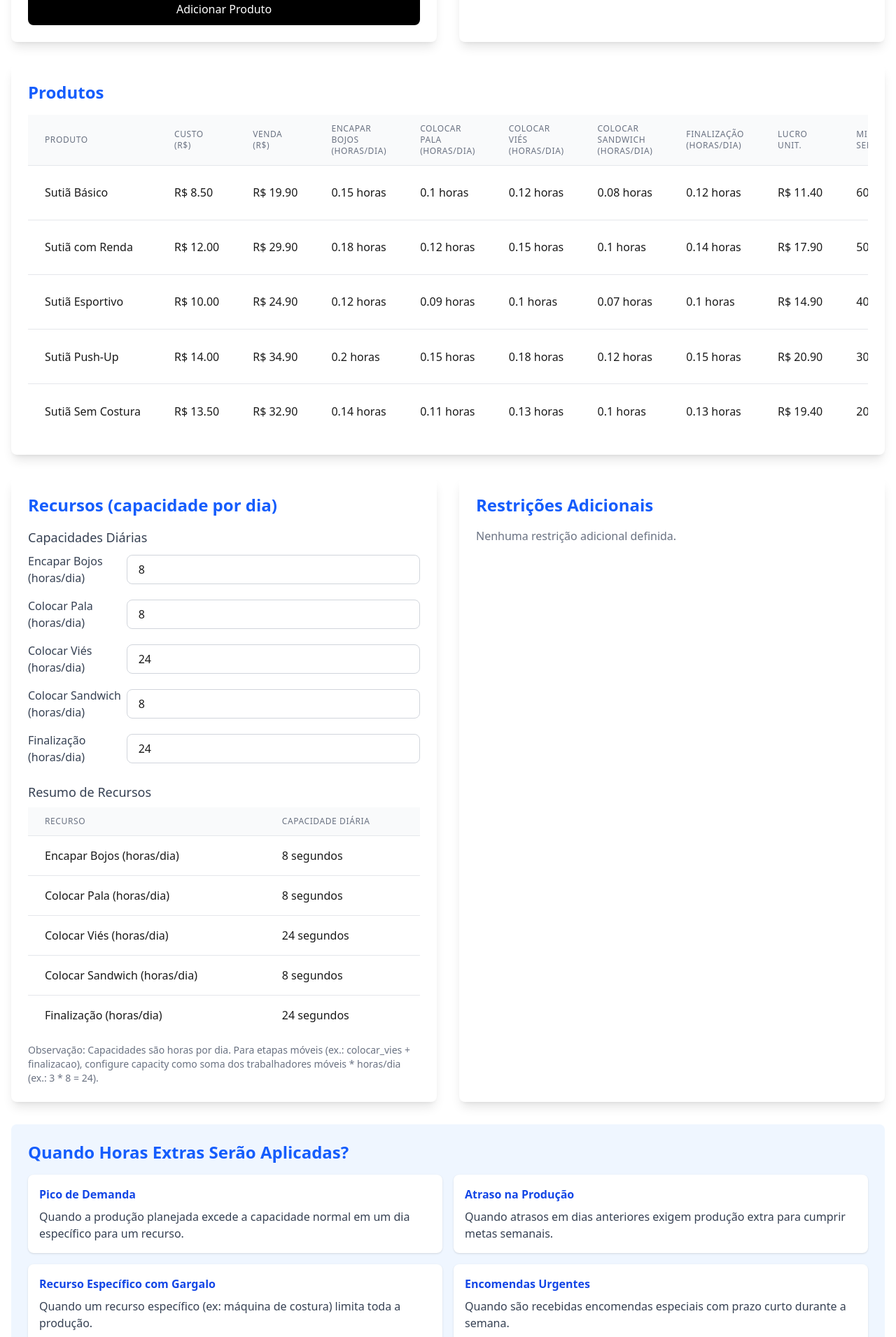
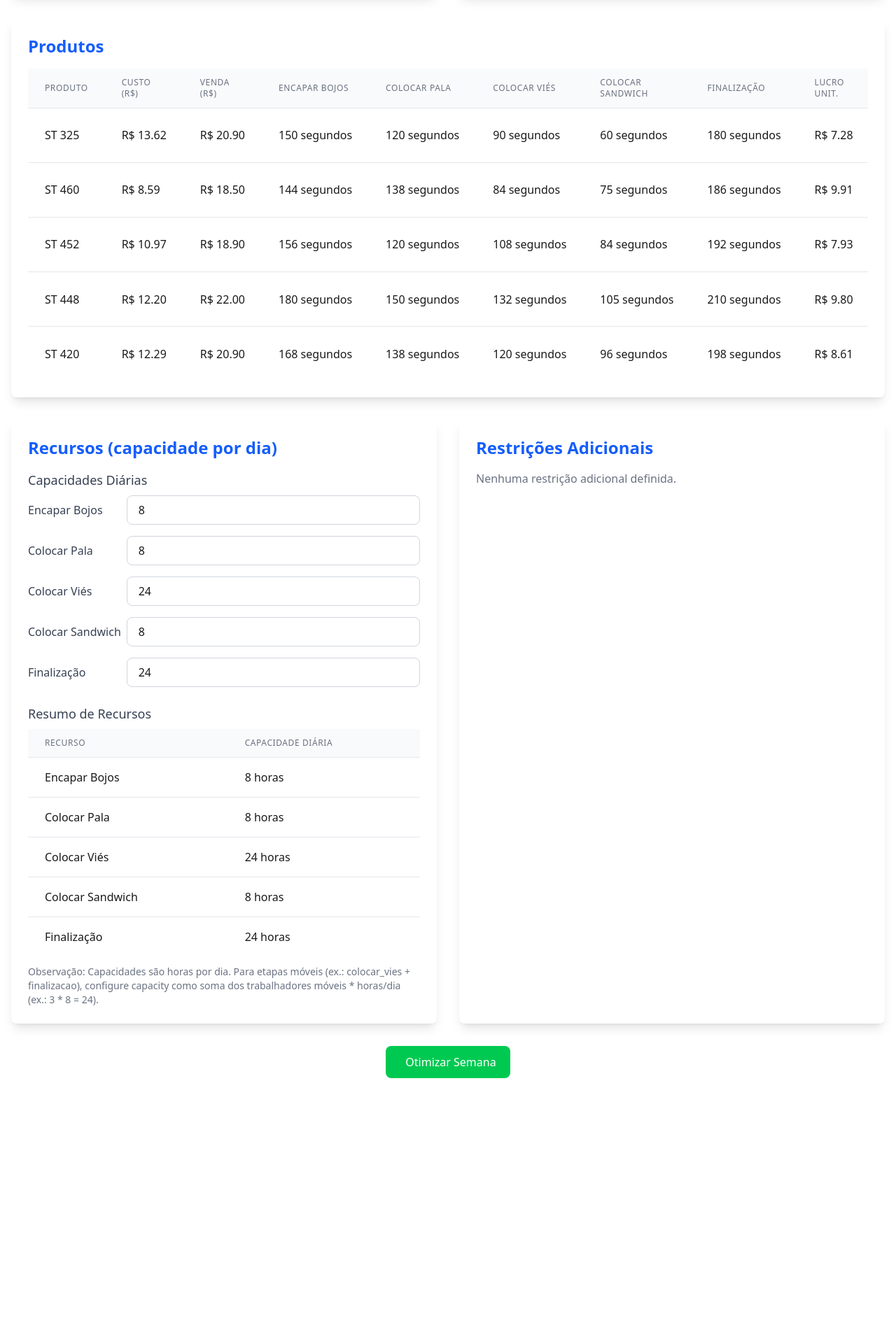
Before and after one commit to ArthurBusquet/DCC117-trabalho2, a React (Vite) app: page / in a window 1280 px wide. Shown: the part 884-2795 px from the top of the page at 70% size. After the commit the page ends 2457 px from the top, so only its background shows below. Built offline with nearby package versions, Linux system fonts and the light colour scheme.

Commit message:
feat: melhora feedbacks e ajusta unidades de medida

```diff
--- /dev/null
+++ b/public/products.json
@@ -0,0 +1,77 @@
+[
+  {
+    "id": 1,
+    "name": "ST 325",
+    "cost": 13.62,
+    "salePrice": 20.9,
+    "resources": {
+      "encapar_bojos": 150,
+      "colocar_pala": 120,
+      "colocar_vies": 90,
+      "colocar_sandwich": 60,
+      "finalizacao": 180
+    },
+    "weeklyMin": 60,
+    "weeklyMax": 1000
+  },
+  {
+    "id": 2,
+    "name": "ST 460",
+    "cost": 8.59,
+    "salePrice": 18.5,
+    "resources": {
+      "encapar_bojos": 144,
+      "colocar_pala": 138,
+      "colocar_vies": 84,
+      "colocar_sandwich": 75,
+      "finalizacao": 186
+    },
+    "weeklyMin": 50,
+    "weeklyMax": 700
+  },
+  {
+    "id": 3,
+    "name": "ST 452",
+    "cost": 10.97,
+    "salePrice": 18.9,
+    "resources": {
+      "encapar_bojos": 156,
+      "colocar_pala": 120,
+      "colocar_vies": 108,
+      "colocar_sandwich": 84,
+      "finalizacao": 192
+    },
+    "weeklyMin": 40,
+    "weeklyMax": 900
+  },
+  {
+    "id": 4,
+    "name": "ST 448",
+    "cost": 12.2,
+    "salePrice": 22.0,
+    "resources": {
+      "encapar_bojos": 180,
+      "colocar_pala": 150,
+      "colocar_vies": 132,
+      "colocar_sandwich": 105,
+      "finalizacao": 210
+    },
+    "weeklyMin": 30,
+    "weeklyMax": 500
+  },
+  {
+    "id": 5,
+    "name": "ST 420",
+    "cost": 12.29,
+    "salePrice": 20.9,
+    "resources": {
+      "encapar_bojos": 168,
+      "colocar_pala": 138,
+      "colocar_vies": 120,
+      "colocar_sandwich": 96,
+      "finalizacao": 198
+    },
+    "weeklyMin": 20,
+    "weeklyMax": 800
+  }
+]
--- a/src/App.jsx
+++ b/src/App.jsx
@@ -14,88 +14,7 @@ function App() {
   const days = ["seg", "ter", "qua", "qui", "sex"]; // 5 dias úteis
 
   // Estado para produtos
-  const [products, setProducts] = useState(() => {
-    const saved = localStorage.getItem("products");
-    return saved
-      ? JSON.parse(saved)
-      : [
-          {
-            id: 1,
-            name: "Sutiã Básico",
-            cost: 8.5,
-            salePrice: 19.9,
-            resources: {
-              encapar_bojos: 0.15, // 9 minutos
-              colocar_pala: 0.1, // 6 minutos
-              colocar_vies: 0.12, // 7.2 minutos
-              colocar_sandwich: 0.08, // 4.8 minutos
-              finalizacao: 0.12, // 7.2 minutos
-            },
-            weeklyMin: 60,
-            weeklyMax: 1000,
-          },
-          {
-            id: 2,
-            name: "Sutiã com Renda",
-            cost: 12.0,
-            salePrice: 29.9,
-            resources: {
-              encapar_bojos: 0.18, // 10.8 minutos
-              colocar_pala: 0.12, // 7.2 minutos
-              colocar_vies: 0.15, // 9 minutos
-              colocar_sandwich: 0.1, // 6 minutos
-              finalizacao: 0.14, // 8.4 minutos
-            },
-            weeklyMin: 50,
-            weeklyMax: 700,
-          },
-          {
-            id: 3,
-            name: "Sutiã Esportivo",
-            cost: 10.0,
-            salePrice: 24.9,
-            resources: {
-              encapar_bojos: 0.12, // 7.2 minutos
-              colocar_pala: 0.09, // 5.4 minutos
-              colocar_vies: 0.1, // 6 minutos
-              colocar_sandwich: 0.07, // 4.2 minutos
-              finalizacao: 0.1, // 6 minutos
-            },
-            weeklyMin: 40,
-            weeklyMax: 900,
-          },
-          {
-            id: 4,
-            name: "Sutiã Push-Up",
-            cost: 14.0,
-            salePrice: 34.9,
-            resources: {
-              encapar_bojos: 0.2, // 12 minutos
-              colocar_pala: 0.15, // 9 minutos
-              colocar_vies: 0.18, // 10.8 minutos
-              colocar_sandwich: 0.12, // 7.2 minutos
-              finalizacao: 0.15, // 9 minutos
-            },
-            weeklyMin: 30,
-            weeklyMax: 500,
-          },
-          {
-            id: 5,
-            name: "Sutiã Sem Costura",
-            cost: 13.5,
-            salePrice: 32.9,
-            resources: {
-              encapar_bojos: 0.14, // 8.4 minutos
-              colocar_pala: 0.11, // 6.6 minutos
-              colocar_vies: 0.13, // 7.8 minutos
-              colocar_sandwich: 0.1, // 6 minutos
-              finalizacao: 0.13, // 7.8 minutos
-            },
-            weeklyMin: 20,
-            weeklyMax: 800,
-          },
-        ];
-  });
+  const [products, setProducts] = useState([]);
 
   // Estado para recursos
   const [resources, setResources] = useState(() => {
@@ -105,21 +24,21 @@ function App() {
       : [
           {
             id: "encapar_bojos",
-            name: "Encapar Bojos (horas/dia)",
+            name: "Encapar Bojos",
             capacity: 8,
           },
-          { id: "colocar_pala", name: "Colocar Pala (horas/dia)", capacity: 8 },
+          { id: "colocar_pala", name: "Colocar Pala", capacity: 8 },
           {
             id: "colocar_vies",
-            name: "Colocar Viés (horas/dia)",
+            name: "Colocar Viés",
             capacity: 24,
           },
           {
             id: "colocar_sandwich",
-            name: "Colocar Sandwich (horas/dia)",
+            name: "Colocar Sandwich",
             capacity: 8,
           },
-          { id: "finalizacao", name: "Finalização (horas/dia)", capacity: 24 },
+          { id: "finalizacao", name: "Finalização", capacity: 24 },
         ];
   });
 
@@ -133,6 +52,32 @@ function App() {
   const [loading, setLoading] = useState(false);
   const [error, setError] = useState("");
   const [validationErrors, setValidationErrors] = useState([]);
+
+  useEffect(() => {
+    const loadProducts = async () => {
+      try {
+        const response = await fetch("/products.json");
+        const data = await response.json();
+
+        console.log("data:", data);
+
+        // Verificar se já temos produtos salvos no localStorage
+        const savedProducts = localStorage.getItem("products");
+
+        if (JSON.parse(savedProducts).length > 0) {
+          console.log("teste", savedProducts);
+          setProducts(JSON.parse(savedProducts));
+        } else {
+          setProducts(data);
+        }
+      } catch (error) {
+        console.error("Erro ao carregar produtos:", error);
+        setProducts([]);
+      }
+    };
+
+    loadProducts();
+  }, []);
 
   // Persistência
   useEffect(() => {
@@ -151,21 +96,46 @@ function App() {
   }, [customConstraints]);
 
   // CRUDs
-  const addProduct = (product) =>
+  const addProduct = (product) => {
+    if (products.some((p) => p.name === product.name)) {
+      setValidationErrors((prev) => [
+        ...prev,
+        `Já existe um produto com o nome "${product.name}"`,
+      ]);
+      return;
+    }
     setProducts([...products, { ...product, id: Date.now() }]);
+  };
 
-  const updateProduct = (id, updatedProduct) =>
+  const updateProduct = (id, updatedProduct) => {
+    const otherProducts = products.filter((p) => p.id !== id);
+    if (otherProducts.some((p) => p.name === updatedProduct.name)) {
+      setValidationErrors((prev) => [
+        ...prev,
+        `Já existe um produto com o nome "${updatedProduct.name}"`,
+      ]);
+      return;
+    }
     setProducts(products.map((p) => (p.id === id ? updatedProduct : p)));
+  };
 
   const removeProduct = (id) =>
     setProducts(products.filter((p) => p.id !== id));
 
-  const updateResource = (id, capacity) =>
+  const updateResource = (id, capacity) => {
+    if (isNaN(capacity) || capacity < 0) {
+      setValidationErrors((prev) => [
+        ...prev,
+        `Capacidade inválida para o recurso ${id}`,
+      ]);
+      return;
+    }
     setResources(
       resources.map((r) =>
         r.id === id ? { ...r, capacity: Number(capacity) } : r
       )
     );
+  };
 
   const addConstraint = (constraint) =>
     setCustomConstraints([
@@ -176,25 +146,24 @@ function App() {
   const removeConstraint = (id) =>
     setCustomConstraints(customConstraints.filter((c) => c.id !== id));
 
+  const secondsToHours = (seconds) => seconds / 3600;
+
   // Validação antes de resolver
   const validateInputs = () => {
     const errors = [];
 
-    // Verificar se todos os recursos têm capacidade válida
     resources.forEach((res) => {
-      if (isNaN(res.capacity)) {
+      if (isNaN(res.capacity) || res.capacity < 0) {
         errors.push(`Capacidade inválida para ${res.name}`);
       }
     });
 
-    // Verificar limites de produção
     products.forEach((prod) => {
       if (prod.weeklyMin > prod.weeklyMax) {
-        errors.push(`Produto ${prod.name}: Mínimo semanal maior que máximo`);
+        errors.push(`Produto ${prod.name}: Mínimo > Máximo`);
       }
     });
 
-    // Verificar restrições personalizadas
     customConstraints.forEach((c) => {
       if (isNaN(c.value)) {
         errors.push(`Restrição "${c.name}" tem valor inválido`);
@@ -207,20 +176,17 @@ function App() {
 
   // Verificar viabilidade do modelo
   const checkFeasibility = () => {
-    // Calcular a demanda mínima total de recursos
     const minResourceDemand = {};
-    resources.forEach((res) => {
-      minResourceDemand[res.id] = 0;
-    });
+    resources.forEach((res) => (minResourceDemand[res.id] = 0));
 
-    products.forEach((prod) => {
+    products.forEach((prod) =>
       resources.forEach((res) => {
         const resourceTime = prod.resources[res.id] || 0;
-        minResourceDemand[res.id] += prod.weeklyMin * resourceTime;
-      });
-    });
+        const resourceTimeInHours = secondsToHours(resourceTime);
+        minResourceDemand[res.id] += prod.weeklyMin * resourceTimeInHours;
+      })
+    );
 
-    // Verificar se a demanda mínima excede a capacidade
     const feasibilityIssues = [];
     resources.forEach((res) => {
       const totalCapacity = res.capacity * days.length;
@@ -228,7 +194,7 @@ function App() {
         feasibilityIssues.push(
           `Recurso ${res.name} sobrecarregado! ` +
             `Demanda mínima: ${minResourceDemand[res.id].toFixed(2)}h, ` +
-            `Capacidade total: ${totalCapacity}h`
+            `Capacidade: ${totalCapacity}h`
         );
       }
     });
@@ -242,13 +208,12 @@ function App() {
 
   // Resolver o modelo
   const solve = async () => {
-    console.log("Resolvendo modelo com GLPK...");
     setLoading(true);
     setError("");
     setResults(null);
     setValidationErrors([]);
 
-    // Validar inputs antes de resolver
+    // Validação básica
     if (!validateInputs()) {
       setLoading(false);
       return;
@@ -262,70 +227,72 @@ function App() {
 
     try {
       const glpk = await GLPK();
+      if (!glpk || !glpk.solve)
+        throw new Error("GLPK não carregado corretamente");
 
-      if (!glpk || !glpk.solve) {
-        throw new Error("GLPK não carregado corretamente");
-      }
+      // Construir variáveis de produção (INTEIRAS)
+      const variables = products.flatMap((prod, i) =>
+        days.map((dayKey) => ({
+          name: `x_${i}_${dayKey}`,
+          coef: prod.salePrice - prod.cost,
+          type: glpk.GLP_IV, // VARIÁVEL INTEIRA
+        }))
+      );
 
-      // Construir variáveis (contínuas)
-      const variables = [];
+      // Construir restrições
+      const subjectTo = [];
 
-      // Variáveis de produção
-      products.forEach((prod, i) => {
+      // 1) Restrições de capacidade
+      resources.forEach((res) => {
         days.forEach((dayKey) => {
-          variables.push({
-            name: `x_${i}_${dayKey}`,
-            coef: prod.salePrice - prod.cost, // lucro unitário
+          const prodVars = products.map((prod, i) => {
+            const resourceTime = prod.resources[res.id] || 0;
+
+            const resourceTimeInHours = secondsToHours(resourceTime);
+            return {
+              name: `x_${i}_${dayKey}`,
+              coef: resourceTimeInHours,
+            };
+          });
+          console.log("prodVars", prodVars);
+
+          subjectTo.push({
+            name: `cap_${res.id}_${dayKey}`,
+            vars: prodVars.filter((v) => v.coef !== 0),
+            bnds: { type: glpk.GLP_UP, ub: res.capacity },
           });
         });
       });
 
-      // ========= restrições =========
-      const subjectTo = [];
+      // 2) Demanda semanal
+      products.forEach((prod, i) => {
+        subjectTo.push({
+          name: `weeklyMax_${i}`,
+          vars: days.map((dayKey) => ({ name: `x_${i}_${dayKey}`, coef: 1 })),
+          bnds: { type: glpk.GLP_UP, ub: prod.weeklyMax },
+        });
 
-      // 1) restrições de capacidade por recurso por dia
-      resources.forEach((res) => {
-        days.forEach((dayKey) => {
-          // Coeficientes dos produtos
-          const prodVars = products.map((prod, i) => ({
-            name: `x_${i}_${dayKey}`,
-            coef: prod.resources[res.id] || 0,
-          }));
-
-          subjectTo.push({
-            name: `cap_${res.id}_${dayKey}`,
-            vars: prodVars.filter((v) => v.coef !== 0),
-            bnds: { type: glpk.GLP_UP, ub: res.capacity, lb: 0 },
-          });
+        subjectTo.push({
+          name: `weeklyMin_${i}`,
+          vars: days.map((dayKey) => ({ name: `x_${i}_${dayKey}`, coef: 1 })),
+          bnds: { type: glpk.GLP_LO, lb: prod.weeklyMin },
         });
       });
 
-      // 2) Demanda semanal para cada produto
-      products.forEach((prod, i) => {
-        // Soma diária <= weeklyMax
-        subjectTo.push({
-          name: `weeklyMax_${i}`,
-          vars: days.map((dayKey) => ({ name: `x_${i}_${dayKey}`, coef: 1 })),
-          bnds: { type: glpk.GLP_UP, ub: prod.weeklyMax, lb: 0 },
-        });
-
-        // Soma diária >= weeklyMin
-        subjectTo.push({
-          name: `weeklyMin_${i}`,
-          vars: days.map((dayKey) => ({ name: `x_${i}_${dayKey}`, coef: 1 })),
-          bnds: { type: glpk.GLP_LO, lb: prod.weeklyMin, ub: 0 },
-        });
-      });
-
+      console.log("customConstraints", customConstraints);
       // 3) Restrições personalizadas
       customConstraints.forEach((c, idx) => {
-        const vars = [];
-        products.forEach((prod, i) => {
-          days.forEach((dayKey) => {
-            const coef = c.coefficients[i] || 0;
-            if (coef !== 0) vars.push({ name: `x_${i}_${dayKey}`, coef });
-          });
-        });
+        const vars = products
+          .flatMap((prod, i) => {
+            const productIndex = c.productIds.indexOf(prod.id);
+            if (productIndex === -1) return [];
+            const coef = c.coefficients[productIndex];
+            return days.map((dayKey) => ({
+              name: `x_${i}_${dayKey}`,
+              coef: coef,
+            }));
+          })
+          .filter((v) => v?.coef !== 0);
 
         if (vars.length > 0) {
           const bndType =
@@ -334,14 +301,12 @@ function App() {
               : c.type === ">="
               ? glpk.GLP_LO
               : glpk.GLP_FX;
-
-          const bnd = {};
-          if (c.type === "<=") bnd.ub = c.value;
-          else if (c.type === ">=") bnd.lb = c.value;
-          else {
-            bnd.ub = c.value;
-            bnd.lb = c.value;
-          }
+          const bnd =
+            c.type === "<="
+              ? { ub: c.value }
+              : c.type === ">="
+              ? { lb: c.value }
+              : { ub: c.value, lb: c.value };
 
           subjectTo.push({
             name: `custom_${idx}`,
@@ -351,31 +316,27 @@ function App() {
         }
       });
 
-      // ===== Montar modelo =====
+      // Montar e resolver modelo
       const model = {
         name: "Mix_Producao_Semanal",
-        objective: {
-          direction: glpk.GLP_MAX,
-          name: "lucro_semanal",
-          vars: variables,
-        },
+        objective: { direction: glpk.GLP_MAX, vars: variables },
         subjectTo,
+        generals: variables.map((v) => v.name), // Variáveis inteiras
       };
 
-      // Resolver o modelo
-      const solverResponse = await glpk.solve(model, {
-        msglev: glpk.GLP_MSG_OFF, // Desligar mensagens para melhor performance
-        presol: true, // Usar pré-solucionador
-        tmlim: 5, // Limite de tempo de 5 segundos
-        tolr: 1e-4, // Tolerância relativa
-        tolb: 1e-4, // Tolerância absoluta
-      });
+      // Configurações para problemas inteiros
+      const solverOptions = {
+        msglev: glpk.GLP_MSG_OFF,
+        presol: true,
+        tmlim: 3,
+      };
+
+      const solverResponse = await glpk.solve(model, solverOptions);
 
       console.log("Solver response:", solverResponse);
 
       // Verificar resultado
       if (
-        !solverResponse ||
         !solverResponse.result ||
         typeof solverResponse.result.z === "undefined"
       ) {
@@ -387,18 +348,16 @@ function App() {
             [glpk.GLP_NOFEAS]: "Sem solução viável",
             [glpk.GLP_UNBND]: "Problema ilimitado",
             [glpk.GLP_UNDEF]: "Solução indefinida",
-          }[solverResponse.result.status] ||
-          `Status desconhecido: ${solverResponse.result.status}`;
+          }[solverResponse.result?.status] || "Status desconhecido";
 
         throw new Error(`Solver retornou: ${statusMsg}`);
       }
 
-      // Construir resultado detalhado (arredondando as quantidades)
+      // Processar resultados
       const production = products.map((prod, i) => {
         const dailyQuantities = days.map((dayKey) => {
-          const varName = `x_${i}_${dayKey}`;
-          const val = solverResponse.result.vars[varName];
-          return Math.round(Number(val || 0)); // Arredondar para inteiro
+          const val = solverResponse.result.vars[`x_${i}_${dayKey}`] || 0;
+          return Math.round(val); // Arredondar para garantir valor inteiro
         });
 
         return {
@@ -408,9 +367,17 @@ function App() {
         };
       });
 
+      // Verificação manual do lucro
+      let manualProfit = 0;
+      production.forEach((prod, i) => {
+        const unitProfit = products[i].salePrice - products[i].cost;
+        manualProfit += prod.total * unitProfit;
+      });
+
       setResults({
         profit: solverResponse.result.z,
         production,
+        manualProfit, // Para verificação
         status: solverResponse.result.status,
       });
     } catch (err) {
@@ -420,30 +387,6 @@ function App() {
       setLoading(false);
     }
   };
-
-  // Cenários de aplicação de horas extras
-  const overtimeScenarios = [
-    {
-      title: "Pico de Demanda",
-      description:
-        "Quando a produção planejada excede a capacidade normal em um dia específico para um recurso.",
-    },
-    {
-      title: "Atraso na Produção",
-      description:
-        "Quando atrasos em dias anteriores exigem produção extra para cumprir metas semanais.",
-    },
-    {
-      title: "Recurso Específico com Gargalo",
-      description:
-        "Quando um recurso específico (ex: máquina de costura) limita toda a produção.",
-    },
-    {
-      title: "Encomendas Urgentes",
-      description:
-        "Quando são recebidas encomendas especiais com prazo curto durante a semana.",
-    },
-  ];
 
   return (
     <div className="container mx-auto px-4 py-8">
@@ -513,16 +456,23 @@ function App() {
                 >
                   <div>
                     <span className="font-medium">{constraint.name}: </span>
-                    {products.map(
-                      (prod, i) =>
-                        constraint.coefficients[i] !== 0 && (
-                          <span key={i} className="mx-1">
-                            {constraint.coefficients[i] > 0 ? "+" : ""}
-                            {constraint.coefficients[i]}
-                            {prod.name}
-                          </span>
-                        )
-                    )}
+                    {products.map((prod) => {
+                      const productIndex = constraint.productIds.indexOf(
+                        prod.id
+                      );
+                      if (
+                        productIndex === -1 ||
+                        constraint.coefficients[productIndex] === 0
+                      )
+                        return null;
+                      return (
+                        <span key={prod.id} className="mx-1">
+                          {constraint.coefficients[productIndex] > 0 ? "+" : ""}
+                          {constraint.coefficients[productIndex]}
+                          {prod.name}
+                        </span>
+                      );
+                    })}
                     <span>
                       {" "}
                       {constraint.type} {constraint.value}
@@ -539,25 +489,6 @@ function App() {
             </ul>
           )}
         </div>
-      </div>
-
-      <div className="mt-8 bg-blue-50 rounded-lg p-6">
-        <h2 className="text-2xl font-bold text-blue-600 mb-4">
-          Quando Horas Extras Serão Aplicadas?
-        </h2>
-        <div className="grid grid-cols-1 md:grid-cols-2 gap-4">
-          {overtimeScenarios.map((scenario, index) => (
-            <div key={index} className="bg-white p-4 rounded-lg shadow">
-              <h3 className="font-bold text-blue-700">{scenario.title}</h3>
-              <p className="text-gray-700 mt-2">{scenario.description}</p>
-            </div>
-          ))}
-        </div>
-        <p className="mt-4 text-gray-700">
-          <strong>Observação:</strong> As horas extras só serão usadas quando o
-          lucro adicional gerado pela produção extra for maior que o custo das
-          horas extras.
-        </p>
       </div>
 
       <div className="mt-8 text-center">
--- a/src/components/ProductForm.jsx
+++ b/src/components/ProductForm.jsx
@@ -121,7 +121,7 @@ const ProductForm = ({ onSubmit, resources }) => {
 
       <div>
         <h3 className="text-lg font-medium text-gray-700 mb-2">
-          Recursos Utilizados (por unidade)
+          Recursos Utilizados (horas/dia)
         </h3>
         <div className="space-y-2">
           {resources.map((resource) => (
--- a/src/components/ProductTable.jsx
+++ b/src/components/ProductTable.jsx
@@ -182,7 +182,7 @@ const ProductTable = ({ products, resources, onEdit, onRemove }) => {
                       key={resource.id}
                       className="px-6 py-4 whitespace-nowrap"
                     >
-                      {product.resources[resource.id] || 0} horas
+                      {product.resources[resource.id] || 0} segundos
                     </td>
                   ))}
                   <td className="px-6 py-4 whitespace-nowrap">
--- a/src/components/ResourceTable.jsx
+++ b/src/components/ResourceTable.jsx
@@ -22,7 +22,7 @@ const ResourceTable = ({ resources }) => {
             <tr key={resource.id}>
               <td className="px-6 py-4 whitespace-nowrap">{resource.name}</td>
               <td className="px-6 py-4 whitespace-nowrap">
-                {resource.capacity} segundos
+                {resource.capacity} horas
               </td>
             </tr>
           ))}
```
Also changed, not shown: src/components/ConstraintForm.jsx (+40 -31 lines), src/components/Results.jsx (+85 -2 lines).
